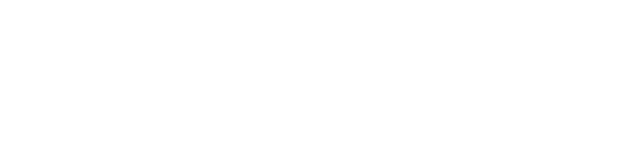
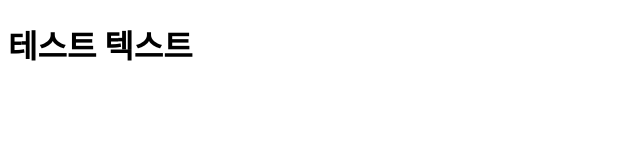
Before and after one commit to hyoungjoo0510/test2, a plain HTML site: page index.html in a window 1280 px wide. Shown: the whole page, without its empty margins (0-640 px from the left). Drawn offline with Linux system fonts and the light colour scheme.

Commit message:
20221016-1

```diff
--- a/index.html
+++ b/index.html
@@ -7,6 +7,6 @@
     <title>Document</title>
 </head>
 <body>
-
+    <h1>테스트 텍스트</h1>
 </body>
 </html>
```
